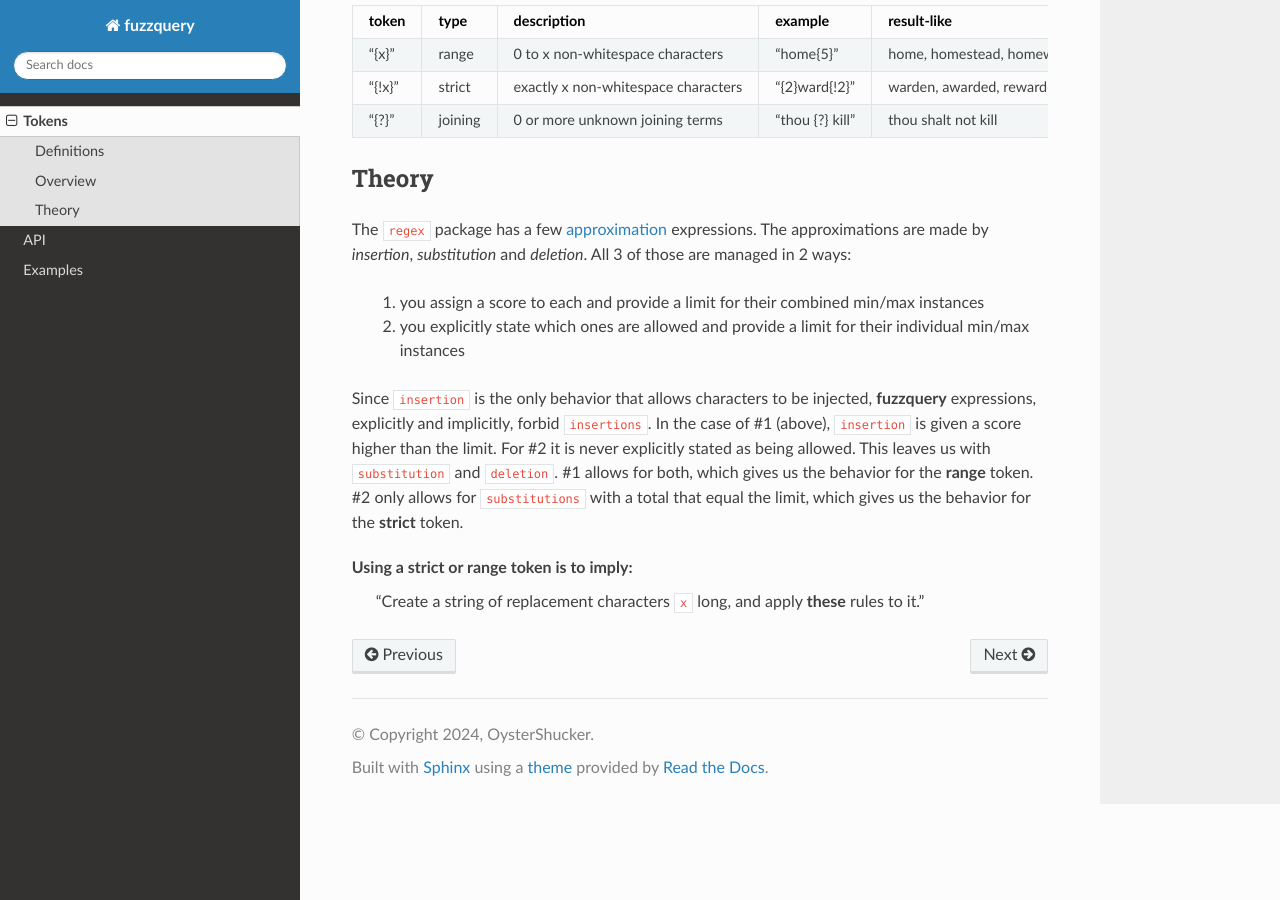
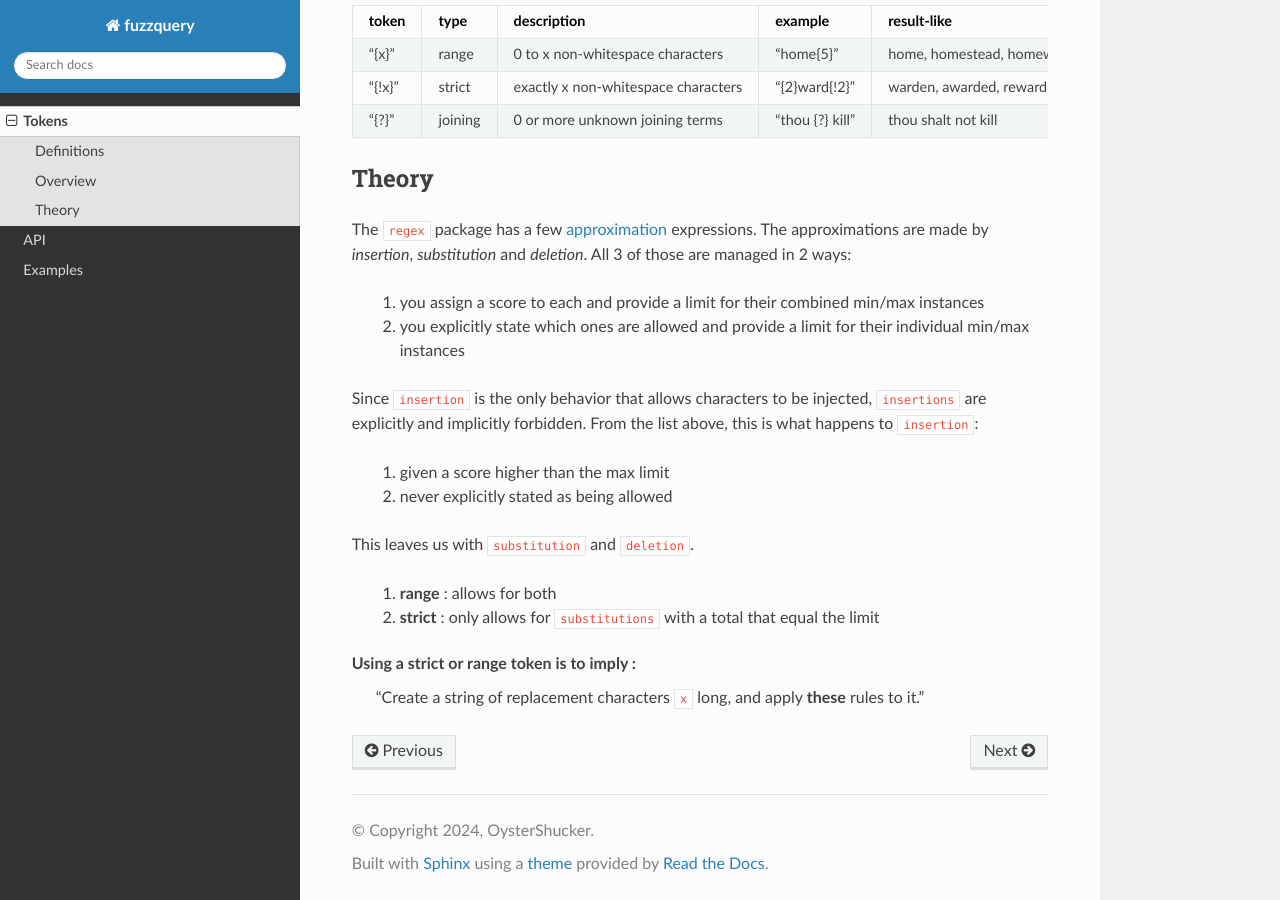
Before and after one commit to OneMadGypsy/fuzzquery, a Sphinx documentation site: the page built from docs/source/tokens.rst, in a window 1280 px wide and 900 px high, scrolled down 626 px. Built offline with Sphinx 7.4.7 and the Read the Docs theme 2.0.0, drawn with Linux system fonts in a browser that asks for light colours.

Commit message:
Update tokens.rst

```diff
--- a/docs/source/tokens.rst
+++ b/docs/source/tokens.rst
@@ -38,10 +38,16 @@ The approximations are made by `insertion`, `substitution` and `deletion`. All 3
   1. you assign a score to each and provide a limit for their combined min/max instances
   2. you explicitly state which ones are allowed and provide a limit for their individual min/max instances
 
-Since ``insertion`` is the only behavior that allows characters to be injected, **fuzzquery** expressions, explicitly and implicitly, forbid ``insertions``.
-In the case of #1 (above), ``insertion`` is given a score higher than the limit. For #2 it is never explicitly stated as being allowed.
-This leaves us with ``substitution`` and ``deletion``. #1 allows for both, which gives us the behavior for the **range** token.
-#2 only allows for ``substitutions`` with a total that equal the limit, which gives us the behavior for the **strict** token.
+Since ``insertion`` is the only behavior that allows characters to be injected, ``insertions`` are explicitly and implicitly forbidden.
+From the list above, this is what happens to ``insertion``:
 
-Using a strict or range token is to imply\:
+  1. given a score higher than the max limit
+  2. never explicitly stated as being allowed
+
+This leaves us with ``substitution`` and ``deletion``.
+
+  1. **range** : allows for both
+  2. **strict** : only allows for ``substitutions`` with a total that equal the limit
+
+Using a strict or range token is to imply :
   "Create a string of replacement characters ``x`` long, and apply **these** rules to it."
```
